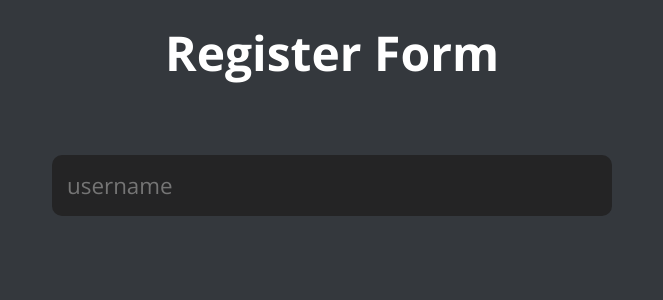
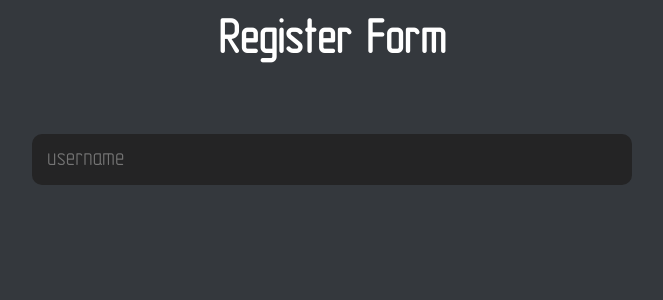
Before and after one commit to k-bar-n/2098_predprov_comanda_15_case_5, a Flask app: page /register in a window 1280 px wide. Shown: the top 300 px of the page, without its empty margins (308-971 px from the left). Run offline with Flask 3, Linux system fonts and the light colour scheme; some libraries are stand-ins or nearby versions.

Commit message:
Update_0.95

```diff
--- a/data/users.json
+++ b/data/users.json
@@ -4,5 +4,11 @@
         "username": "admin",
         "password": "pass",
         "role": "admin"
+    },
+    {
+        "id": 2,
+        "username": "ggggggg",
+        "password": "ggggggggggg",
+        "role": "user"
     }
 ]
--- a/static/css/style.css
+++ b/static/css/style.css
@@ -1,8 +1,11 @@
-@import url(https://fonts.googleapis.com/css?family=Open+Sans:400,700);
-@import url('https://cdnjs.cloudflare.com/ajax/libs/font-awesome/4.2.0/css/font-awesome.min.css');
+/* шрифт на сайте */
+@font-face {
+    font-family: 'GOST_Type_A';
+    src: url('/static/fonts/GOST_Type_A.ttf') format('truetype');
+}
 
 * {
-    font-family: 'Open Sans', 'sans-serif', 'FontAwesome';
+    font-family: 'GOST_Type_A', sans-serif;
     box-sizing: border-box;
 }
 
@@ -32,7 +35,7 @@ a:hover {
 
 /* Общее для форм */
 .form-wrapper {
-    width: 600px;
+    width: 50vw;
     margin: 50px auto;
     padding: 20px;
     display: flex;
@@ -50,13 +53,14 @@ a:hover {
 .auth-form input[type="text"],
 .auth-form input[type="password"],
 .auth-form button[type="submit"] {
+    width: 100%;
     background: rgb(36, 36, 37);
     color: rgb(52, 56, 61);
     border: 0;
     padding: 15px;
     margin-bottom: 15px;
     border-radius: 10px;
-    font-size: 1.4rem;
+    font-size: 1.5rem;
     outline: none;
 }
 
@@ -66,12 +70,15 @@ a:hover {
 }
 
 .auth-form button[type="submit"] {
-    width: 100px;
-    height: 70px;
+    display: flex;
+    justify-content: center;
+    align-items: center;
+    width: 120px;
+    height: 60px;
     color: rgb(36, 36, 37);
     border-radius: 50px;
     border: 8px solid rgb(36, 36, 37);
-    font-size: 30px;
+    /* font-size: 30px; */
     text-align: center;
     cursor: pointer;
     margin-left: auto;
@@ -83,7 +90,9 @@ a:hover {
 }
 
 .auth-form.continue-button {
-    display: block;
+    display: flex;
+    justify-content: center;
+    align-items: center;
     width: 100%;
     height: 70px;
     margin: 20px auto;
@@ -117,6 +126,9 @@ a:hover {
     text-align: center;
     border-radius: 8px;
     margin-top: 15px;
+
+    justify-content: center;
+    align-items: center;
 }
 
 .success-message {
@@ -272,7 +284,7 @@ main {
 }
 
 .slide-in-left {
-    display: block !important;
+    display: flex !important;
     animation: slideInLeft 0.5s ease forwards;
 }
 
@@ -290,7 +302,7 @@ main {
 
 .slide-in-down {
     animation: slideInDown 0.5s ease forwards;
-    display: block !important;
+    display: flex !important;
 }
 
 @keyframes slideInDown {
--- a/static/js/authorization__sign_in.js
+++ b/static/js/authorization__sign_in.js
@@ -36,7 +36,7 @@ document.addEventListener('DOMContentLoaded', function () {
                         errorMessage.textContent =
                             'Вы успешно авторизировались! Перенаправление через 2 секунды...';
                         errorMessage.style.color = 'green';
-                        errorMessage.style.display = 'block';
+                        errorMessage.style.display = 'flex';
                         setTimeout(function () {
                             window.location.href = '/dashboard';
                         }, 2000);
@@ -63,6 +63,6 @@ document.addEventListener('DOMContentLoaded', function () {
     function showErrorMessage(message, element) {
         element.textContent = message;
         element.style.color = 'red';
-        element.style.display = 'block';
+        element.style.display = 'flex';
     }
 });
--- a/static/js/register__sign_up.js
+++ b/static/js/register__sign_up.js
@@ -23,7 +23,7 @@ document.addEventListener('DOMContentLoaded', function () {
 
     userInp.addEventListener('input', function () {
         if (userInp.value) {
-            continueButton.style.display = 'block';
+            continueButton.style.display = 'flex';
             errorMessage.style.display = 'none';
             regButton.style.display = "none"
             regButton.classList.remove('slide-in-left')
@@ -107,7 +107,7 @@ document.addEventListener('DOMContentLoaded', function () {
                     errorMessage.style.color = 'green';
                 }
             }
-            errorMessage.style.display = "block";
+            errorMessage.style.display = "flex";
         } else {
             errorMessage.style.display = "none";
             regButton.style.display = "none"
@@ -130,7 +130,7 @@ document.addEventListener('DOMContentLoaded', function () {
 
     registrationForm.addEventListener('input', function () {
         if (passInput.value && repPassInput.value && document.getElementById('user').value && passInput.value === repPassInput.value && !userExists && passInput.value.length >= 6) {
-            regButton.style.display = 'block';
+            regButton.style.display = 'flex';
             regButton.classList.add('slide-in-left');
         } else {
             regButton.style.display = 'none';
@@ -165,19 +165,18 @@ document.addEventListener('DOMContentLoaded', function () {
                 })
                 .then(response => {
                     if (response.ok) {
-                        successMessage.style.display = "block"
+                        successMessage.style.display = "flex"
                         successMessage.innerHTML = `
                                 <div class="success-message">
                                   <h2>Регистрация прошла успешно!</h2>
                                   <p>
-                                    Через <span id="timer">3</span> секунды Вы будете автоматически
-                                    перенаправлены на страницу для прохождения авторизации
-                                    <a href="{{ url_for('signin') }}" class="auth-form button">Авторизация</a>
+                                    Через <span id="timer">2</span> секунды Вы будете автоматически
+                                    перенаправлены на страницу для прохождения <a href="{{ url_for('signin') }}"">авторизации</a>.
                                   </p>
                                 </div>`;
                         setTimeout(function () {
                             window.location.href = '/signin';
-                        }, 3000);
+                        }, 2000);
                         regButton.disabled = true;
 
                     } else {
@@ -203,5 +202,5 @@ document.addEventListener('DOMContentLoaded', function () {
 function showErrorMessage(message, element) {
     element.textContent = message;
     element.style.color = 'red';
-    element.style.display = 'block';
+    element.style.display = 'flex';
 }
--- a/templates/dashboard.html
+++ b/templates/dashboard.html
@@ -7,6 +7,6 @@ content %}
     Данный функционал находится в стадии разработки, в скором времени будет
     запущен полноценный магазин.
   </p>
-  <a href="{{ url_for('logout') }}" class="auth-form button">Logout</a>
+  <a href="{{ url_for('logout') }}">Logout</a>
 </div>
 {% endblock %}
--- a/templates/sign_in.html
+++ b/templates/sign_in.html
@@ -13,10 +13,7 @@ content %}
     />
     <button type="submit" id="LogButton" class="auth-form button">▶</button>
     <p>
-      Don't have an account?
-      <a href="{{ url_for('register') }}" class="auth-form button"
-        >click here</a
-      >
+      Don't have an account? <a href="{{ url_for('register') }}">Click here</a>
     </p>
     <div id="error-message"></div>
   </form>
```
Also changed, not shown: README.md, 1 other file.
